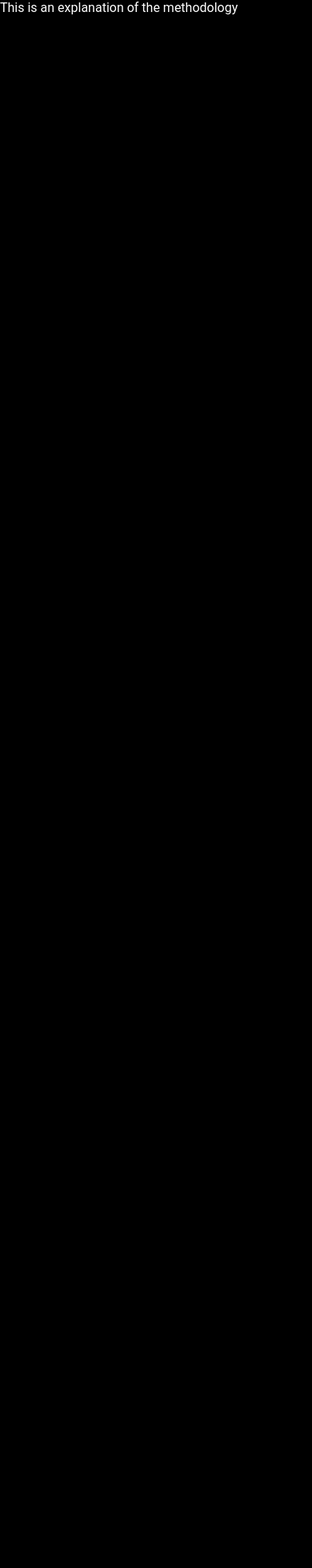
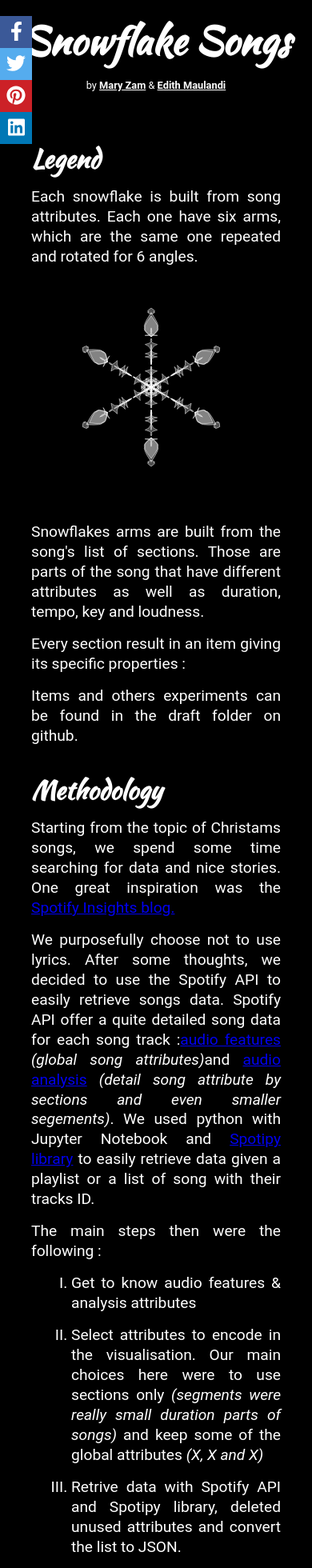
Before and after one commit to maryzam/snowflake-songs, a React (Create React App) app in the folder snowflake-songs-app/: page /#/about in a window 390 px wide. Shown: the top 1960 px of the page at 80% size. Before the commit the page ends 844 px from the top, so only its background shows below. Built offline with nearby package versions, Linux system fonts and the light colour scheme.

Commit message:
add simple about page with wraped layout + layout.css main update for mobile responsiveness

```diff
--- a/snowflake-songs-app/src/App.js
+++ b/snowflake-songs-app/src/App.js
@@ -11,6 +11,7 @@ import './style/snowflake.css';
 import './style/header.css';
 import './style/footer.css';
 import './style/single-song.css';
+import './style/about.css';
 
 const App = () => (
     <Switch>
--- a/snowflake-songs-app/src/components/About.js
+++ b/snowflake-songs-app/src/components/About.js
@@ -1,13 +1,67 @@
 import React from 'react';
+import Provider from "../utils/dataProvider";
 
-const About = () => (
+import Snowflake from './Snowflake';
+import Header from "./Header/Header";
+import Footer from "./Footer";
+
+const About = () => {
+
+  const sizeSnowflakes = 300;
+  const songExample = Provider.getSong(1);
+  console.log(songExample);
+
+
+  return (
     <div>
-      <div className="wrapper">
 
-        <p>This is an explanation of the methodology </p>
+      <Header />
 
-      </div>
+      <main className="about">
+
+
+        <h2> Legend </h2>
+
+        <p> Each snowflake is built from song attributes. Each one have six arms, which are the same one repeated and rotated for 6 angles.</p>
+
+        <Snowflake
+          song={ songExample }
+          size={ sizeSnowflakes }
+          maximize={ true }
+        />
+
+        <p> Snowflakes arms are built from  the song's list of sections. Those are parts of the song that have different attributes as well as duration, tempo, key and loudness. </p>
+        <p> Every section result in an item giving its specific properties : </p>
+
+        <p> Items and others experiments can be found in the draft folder on github. </p>
+
+        <br></br>
+
+
+        <h2> Methodology </h2>
+
+
+        <p> Starting from the topic of Christams songs, we spend some time searching for data and nice stories. One great inspiration was the <a href="https://insights.spotify.com/us/">Spotify Insights blog.</a> </p>
+
+        <p> We purposefully choose not to use lyrics. After some thoughts, we decided to use the Spotify API to easily retrieve songs data. Spotify API offer a quite detailed song data for each song track :
+        <a href="https://developer.spotify.com/documentation/web-api/reference/tracks/get-audio-features/">audio features</a> <i>(global song attributes)</i>
+        and <a href="https://developer.spotify.com/documentation/web-api/reference/tracks/get-audio-analysis/">audio analysis</a> <i>(detail song attribute by sections and even smaller segements)</i>.
+        We used python with Jupyter Notebook and <a href="https://spotipy.readthedocs.io/en/latest/">Spotipy library</a> to easily retrieve data given a playlist or a list of song with their tracks ID.</p>
+
+       <p> The main steps then were the following : </p>
+       <ol>
+         <li> Get to know audio features & analysis attributes </li>
+         <li> Select attributes to encode in the visualisation. Our main choices here were to use sections only <i>(segments were really small duration parts of songs)</i> and keep some of the global attributes <i> (X, X and X)</i> </li>
+         <li> Retrive data with Spotify API and Spotipy library, deleted unused attributes and convert the list to JSON. </li>
+       </ol>
+
+    </main>
+
+    <Footer />
+
     </div>
 	);
 
+}
+
 export default About;
--- /dev/null
+++ b/snowflake-songs-app/src/style/about.css
@@ -0,0 +1,32 @@
+.about {
+  text-align: justify;
+  max-width: 480px;
+  margin: 0 auto;
+}
+
+@media only screen and (max-width: 600px) {
+  .about {
+    padding: 20px;
+    width: 80%;
+  }
+}
+
+.about h2 {
+	font-family: 'Kaushan Script', 'Roboto',  "Ubuntu", "Cantarell", "Helvetica Neue", sans-serif;
+	font-size: 2em;
+}
+
+.about  p, h2, li, br {
+  line-height: 1.3;
+  margin-top: 15px;
+}
+
+.about p, li {
+  font-size: 1.2em;
+}
+
+.about ol {
+  list-style-type: none;
+  list-style-type: upper-roman;
+  margin-left: 50px;
+}
--- a/snowflake-songs-app/src/style/layout.css
+++ b/snowflake-songs-app/src/style/layout.css
@@ -9,6 +9,12 @@ main {
   min-width: 480px;
   width: 100%;
   padding-bottom: 30px;
+}
+
+@media only screen and (max-width: 600px) {
+  main {
+    min-width: 80%;
+  }
 }
 
 .wrapper-width, main {
```
